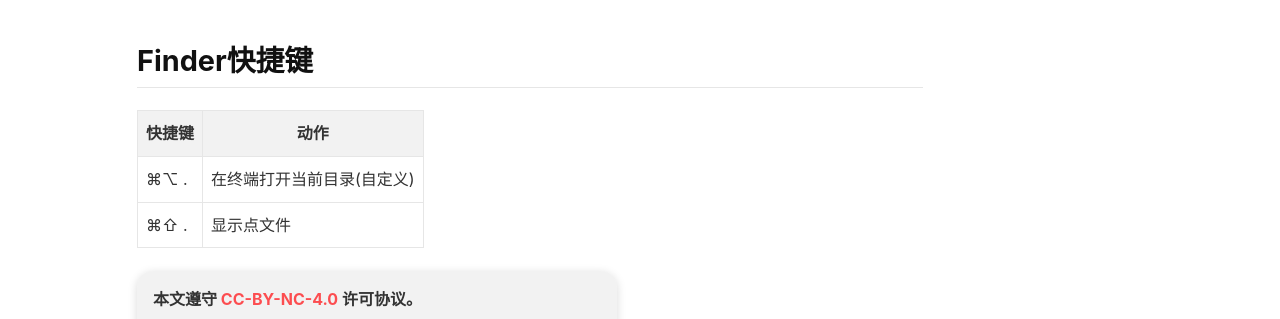
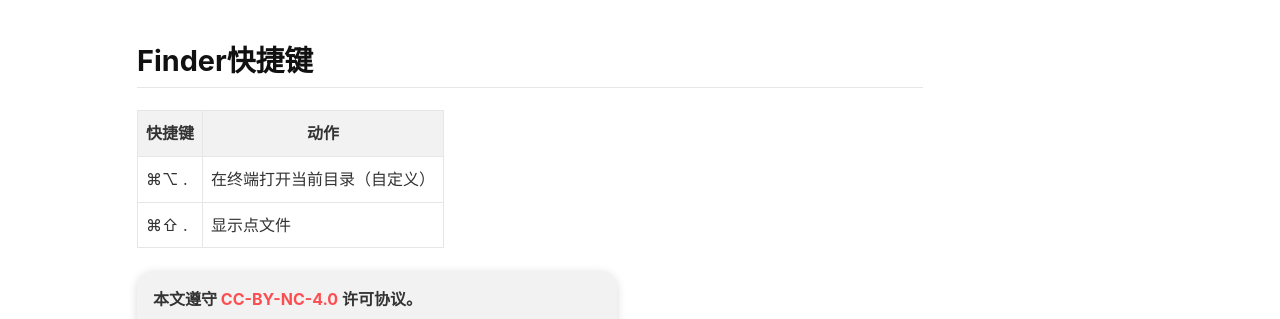
Before and after one commit to qigx/qigx.github.io, a Jekyll site: the page built from _posts/2018-06-13-mac.md, in a window 1280 px wide. Shown: the part 216-535 px from the top of the page. Built offline with Jekyll 4.4.1, drawn with Linux system fonts in a browser that asks for light colours; nearby versions of some CDN libraries; comment, search, counter and statistics services are not loaded.

Commit message:
doc 20180613

```diff
--- a/_posts/2018-06-13-mac.md
+++ b/_posts/2018-06-13-mac.md
@@ -8,5 +8,5 @@
 
 | 快捷键 | 动作 |
 |---|---|
-| ⌘⌥ . | 在终端打开当前目录(自定义) |
+| ⌘⌥ . | 在终端打开当前目录（自定义） |
 | ⌘⇧ . | 显示点文件 |
```
